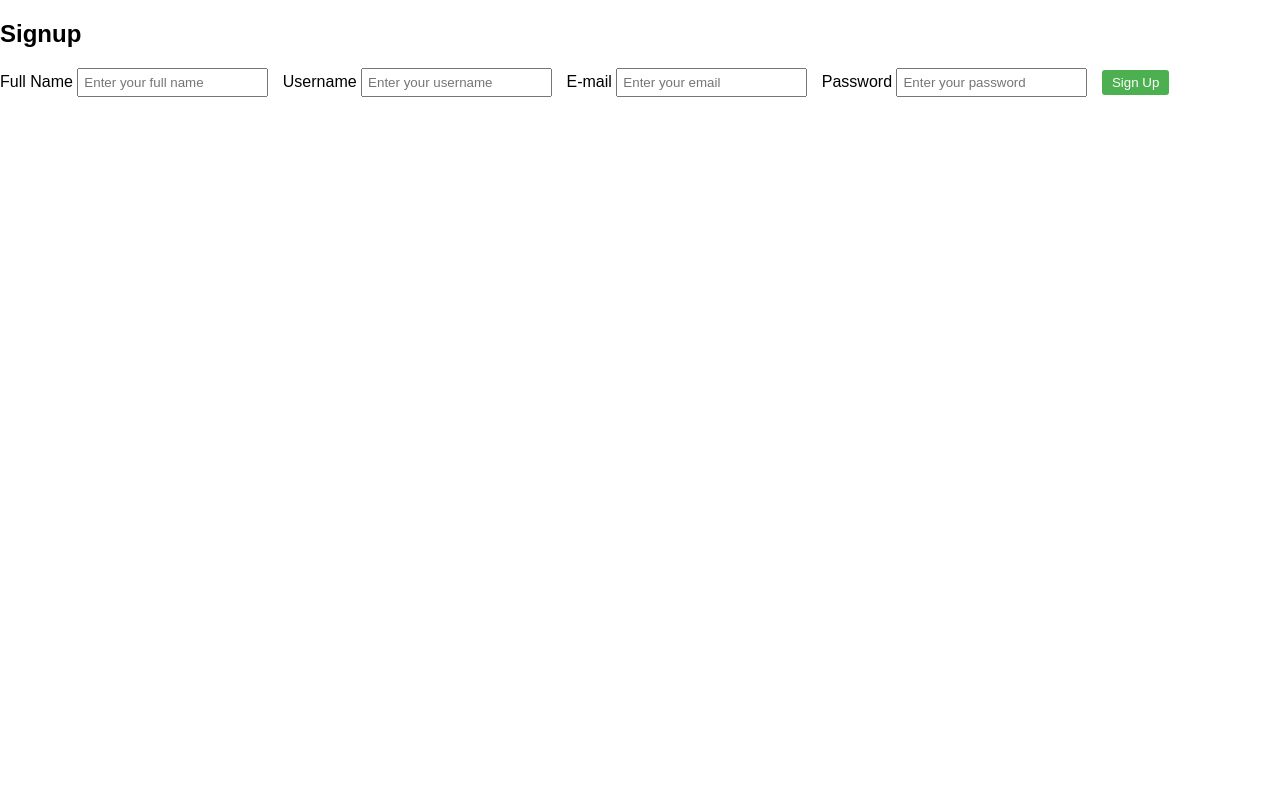
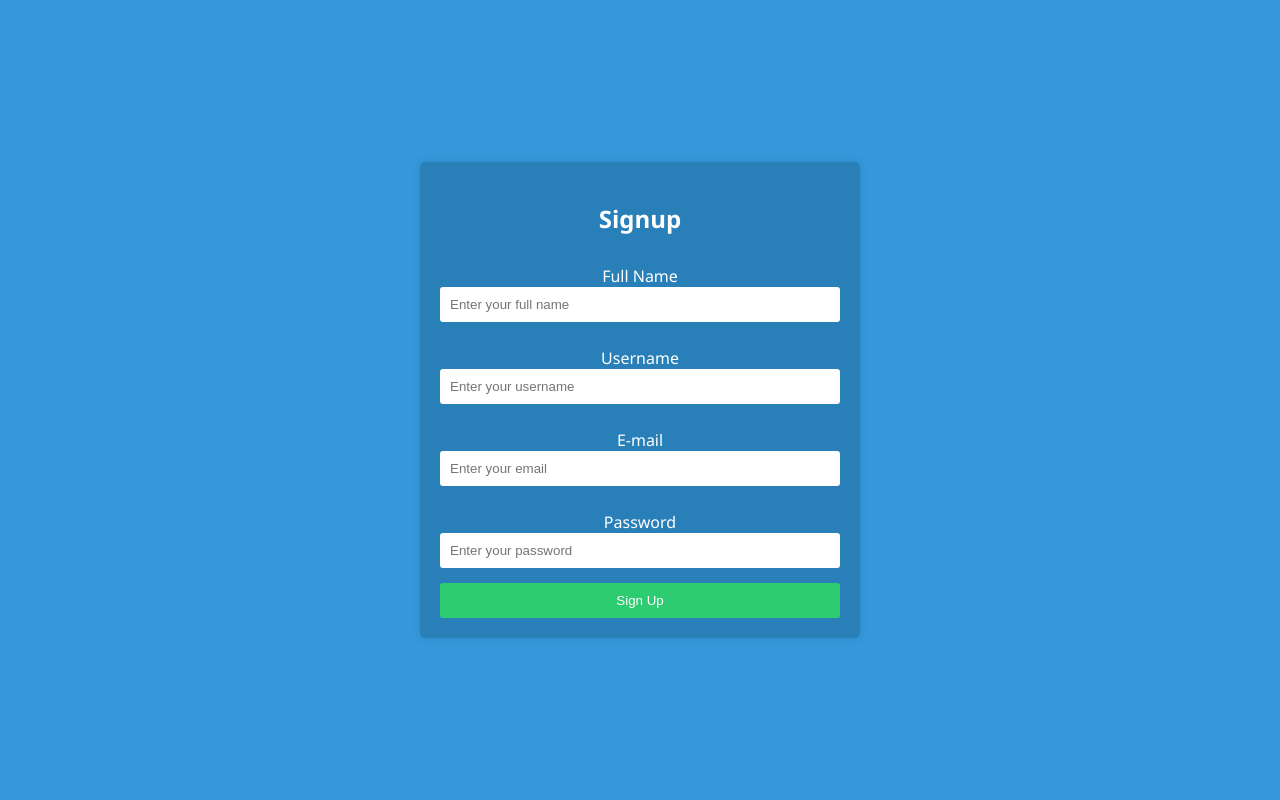
Before and after one commit to Pgk95/insa_chat_app, a Flask app: page / in a window 1280 px wide. Run offline with Flask 3, Linux system fonts and the light colour scheme; some libraries are stand-ins or nearby versions.

Commit message:
quick fix

```diff
--- a/static/css/main.css
+++ b/static/css/main.css
@@ -1,43 +1,50 @@
 body {
-    font-family: Arial, sans-serif;
+    font-family: 'Segoe UI', Tahoma, Geneva, Verdana, sans-serif;
     margin: 0;
     padding: 0;
+    background-color: #3498db;
+    color: #fff;
+    display: flex;
+    align-items: center;
+    justify-content: center;
+    height: 100vh;
 }
 
-.chat-container {
-    max-width: 600px;
-    margin: 20px auto;
-    border: 1px solid #ccc;
+.signup-container {
+    background-color: #2980b9;
+    padding: 20px;
     border-radius: 5px;
-    overflow: hidden;
+    box-shadow: 0 0 10px rgba(0, 0, 0, 0.1);
+    width: 100%;
+    max-width: 400px;
+    text-align: center;
 }
 
-.chat-box {
-    height: 300px;
-    overflow-y: scroll;
-    padding: 10px;
+form {
+    display: flex;
+    flex-direction: column;
 }
 
-.input-container {
-    display: flex;
-    padding: 10px;
+label {
+    margin-top: 10px;
 }
 
 input {
-    flex: 1;
-    padding: 5px;
-    margin-right: 10px;
+    padding: 10px;
+    margin-bottom: 15px;
+    border: none;
+    border-radius: 3px;
 }
 
 button {
-    padding: 5px 10px;
-    background-color: #4CAF50;
-    color: white;
+    padding: 10px;
+    background-color: #2ecc71;
+    color: #fff;
     border: none;
     border-radius: 3px;
     cursor: pointer;
 }
 
 button:hover {
-    background-color: #45a049;
+    background-color: #27ae60;
 }
```
